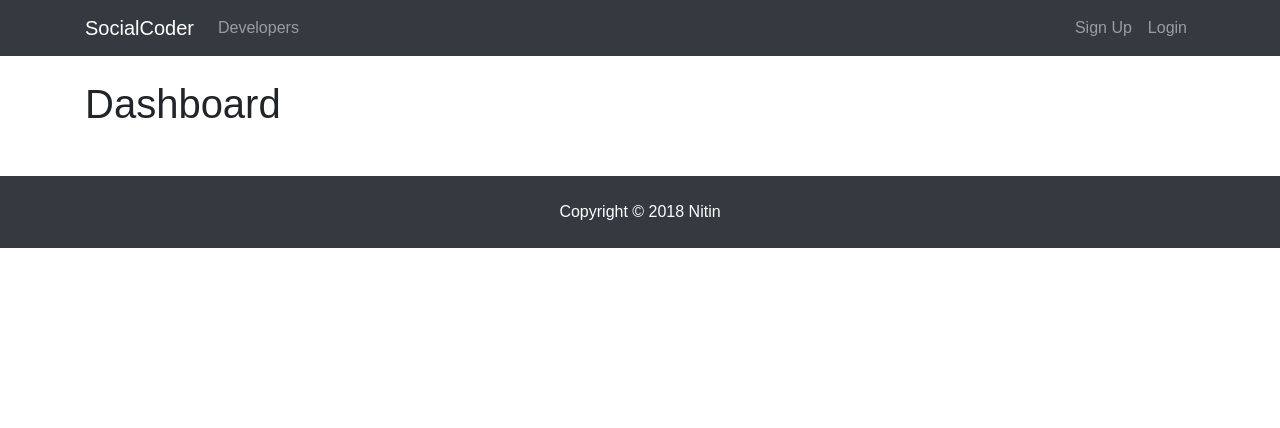
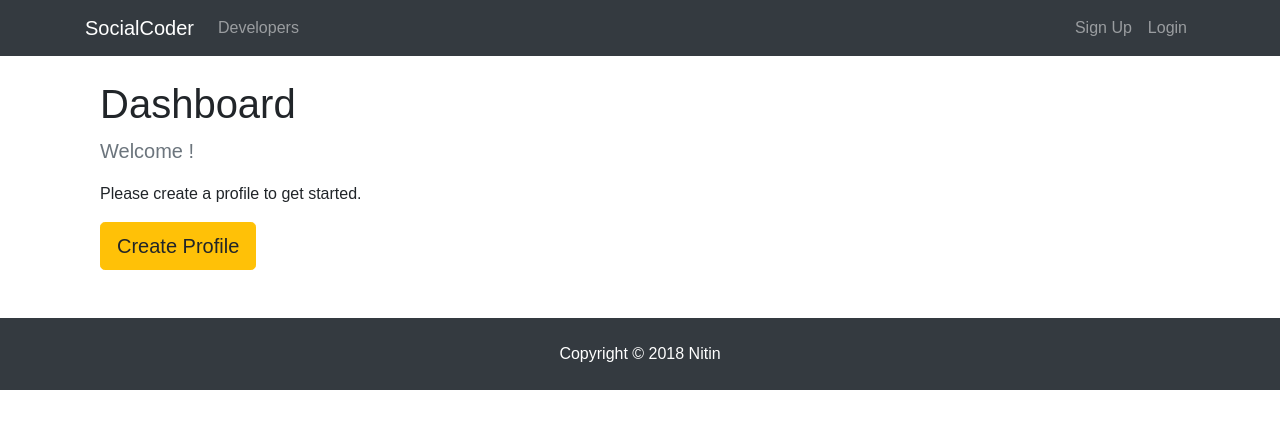
Before and after one commit to npkumar/devlinker, a React (Create React App) app in the folder client/: page /dashboard in a window 1280 px wide. Shown: the top 428 px of the page. Built offline with nearby package versions, Linux system fonts and the light colour scheme; no server answers.

Commit message:
Add Mario Spinner Component

```diff
--- a/client/src/actions/profileActions.js
+++ b/client/src/actions/profileActions.js
@@ -1,5 +1,5 @@
 import axios from 'axios';
-import { GET_ERRORS, GET_PROFILE, PROFILE_LOADING, CLEAR_CURRENT_PROFILE } from './types';
+import { GET_PROFILE, PROFILE_LOADING, CLEAR_CURRENT_PROFILE } from './types';
 
 export const getCurrentProfile = () => dispatch => {
   dispatch(setProfileLoading());
--- /dev/null
+++ b/client/src/components/common/Spinner.js
@@ -0,0 +1,14 @@
+import React from 'react';
+import spinner from './spinner.gif';
+
+export default () => {
+  return (
+    <div>
+      <img
+        src={spinner}
+        style={{ width: '150px', margin: 'auto', display: 'block' }}
+        alt="Loading..."
+        />
+    </div>
+  )
+}
--- a/client/src/components/dashboard/Dashboard.js
+++ b/client/src/components/dashboard/Dashboard.js
@@ -1,7 +1,9 @@
 import React, { Component } from 'react';
+import { Link } from 'react-router-dom';
 import PropTypes from 'prop-types';
 import { connect } from 'react-redux';
 import { getCurrentProfile } from '../../actions/profileActions';
+import Spinner from '../common/Spinner';
 
 class Dashboard extends Component {
 
@@ -10,12 +12,51 @@
   }
 
   render() {
+    const { user } = this.props.auth;
+    const { profile, loading } = this.props.profile;
+
+    let dashboardContent;
+
+    if (loading || profile === null) {
+      dashboardContent = <Spinner />
+    } else {
+      if (Object.keys(profile).length === 0) {
+        dashboardContent = (
+          <div>
+            <p className="lead text-muted">Welcome { user.name }!</p>
+            <p>Please create a profile to get started.</p>
+            <Link to="/create-profile" className="btn btn-lg btn-warning">Create Profile</Link>
+          </div>
+        )
+      } else {
+        dashboardContent = <h4>Show Profile</h4>
+      }
+    }
+
     return (
-      <div>
-        <h1>Dashboard</h1>
+      <div className="dashboard">
+        <div className="container">
+          <div className="row">
+            <div className="col-md-12">
+              <h1 className="diplay-4">Dashboard</h1>
+              { dashboardContent }
+            </div>
+          </div>
+        </div>
       </div>
     )
   }
 }
 
-export default connect(null, { getCurrentProfile })(Dashboard);
+const mapStateToProps = state => ({
+  profile: state.profileReducer,
+  auth: state.authReducer
+});
+
+Dashboard.propTypes = {
+  getCurrentProfile: PropTypes.func.isRequired,
+  auth: PropTypes.object.isRequired,
+  profile: PropTypes.object.isRequired
+};
+
+export default connect(mapStateToProps, { getCurrentProfile })(Dashboard);
```
Also changed, not shown: client/src/components/common/spinner.gif (added).
